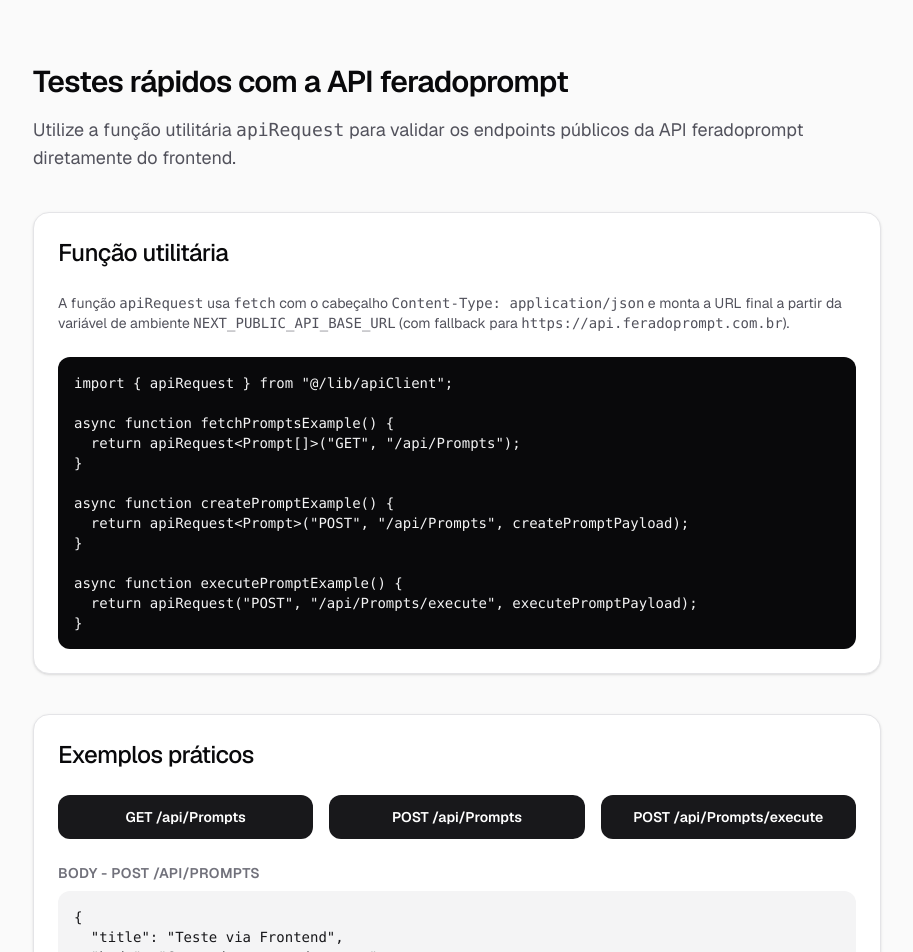
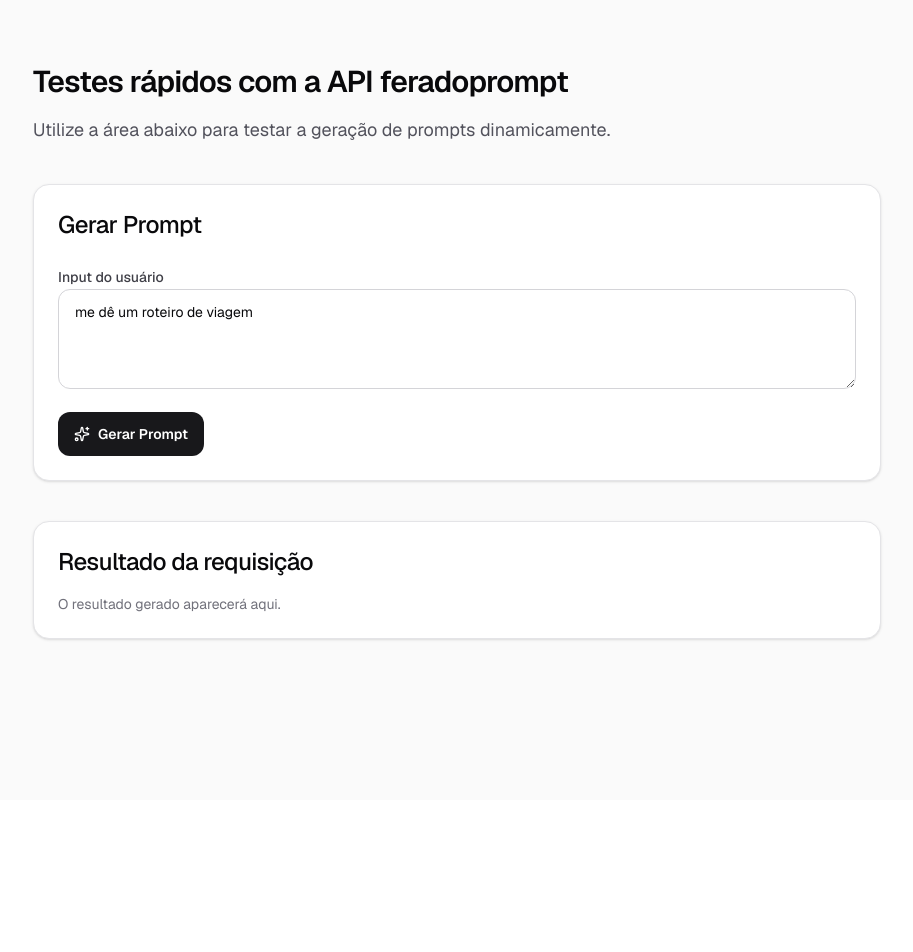
Before and after one commit to xandeq/feradoprompt, a Next.js app in the folder frontend/: page / in a window 1280 px wide. Shown: the top 952 px of the page, without its empty margins (183-1096 px from the left). After the commit the page ends 800 px from the top, so only its background shows below. Built offline with nearby package versions, Linux system fonts and the light colour scheme.

Commit message:
Refatoração Completa  playground real para testar a geração de prompt

```diff
--- a/frontend/package.json
+++ b/frontend/package.json
@@ -11,6 +11,7 @@
   },
   "dependencies": {
     "@tailwindcss/typography": "^0.5.19",
+    "lucide-react": "^0.554.0",
     "next": "16.0.1",
     "react": "19.2.0",
     "react-dom": "19.2.0",
--- a/frontend/src/app/page.tsx
+++ b/frontend/src/app/page.tsx
@@ -1,6 +1,7 @@
 "use client";
 
 import { apiRequest } from "@/lib/apiClient";
+import { Sparkles } from "lucide-react";
 import { useState } from "react";
 import ReactMarkdown from "react-markdown";
 
@@ -39,47 +40,34 @@
   model: "gpt-4",
 };
 
-const executePromptPayload: ExecutePromptPayload = {
-  promptId: 1,
-  input: "me dê um roteiro de viagem",
-  model: "gpt-4",
-};
-
-async function fetchPromptsExample() {
-  return apiRequest<Prompt[]>("GET", "/api/Prompts");
-}
-
-async function createPromptExample() {
-  return apiRequest<Prompt>("POST", "/api/Prompts", createPromptPayload);
-}
-
-async function executePromptExample() {
-  return apiRequest<PromptResponse>(
-    "POST",
-    "/api/Prompts/execute",
-    executePromptPayload,
-  );
-}
-
 export default function Home() {
   const [isLoading, setIsLoading] = useState(false);
   const [result, setResult] = useState<string>("");
   const [error, setError] = useState<string>("");
   const [isHtmlOutput, setIsHtmlOutput] = useState(false);
+  const [input, setInput] = useState("me dê um roteiro de viagem");
 
-  const runExample = async (action: () => Promise<unknown>) => {
+  const handleGeneratePrompt = async () => {
     setIsLoading(true);
     setResult("");
     setError("");
     setIsHtmlOutput(false);
 
     try {
-      const response = await action();
+      const payload: ExecutePromptPayload = {
+        promptId: 1,
+        input: input,
+        model: "gpt-4",
+      };
 
-      // Verifica se é a resposta de execução e tem output
+      const response = await apiRequest<PromptResponse>(
+        "POST",
+        "/api/Prompts/execute",
+        payload,
+      );
+
       if (typeof response === 'object' && response !== null && 'output' in response) {
-         const output = (response as PromptResponse).output;
-         setResult(output);
+         setResult(response.output);
          setIsHtmlOutput(true);
       } else {
          setResult(JSON.stringify(response, null, 2));
@@ -116,88 +104,37 @@
             Testes rápidos com a API feradoprompt
           </h1>
           <p className="text-lg text-zinc-600 dark:text-zinc-400">
-            Utilize a função utilitária <code>apiRequest</code> para validar os
-            endpoints públicos da API feradoprompt diretamente do frontend.
+            Utilize a área abaixo para testar a geração de prompts dinamicamente.
           </p>
         </header>
 
         <section className="space-y-6 rounded-2xl border border-zinc-200 bg-white p-6 shadow-sm dark:border-zinc-800 dark:bg-zinc-900">
           <h2 className="text-2xl font-medium tracking-tight">
-            Função utilitária
+            Gerar Prompt
           </h2>
-          <p className="text-sm text-zinc-600 dark:text-zinc-400">
-            A função <code>apiRequest</code> usa{" "}
-            <code>fetch</code> com o cabeçalho{" "}
-            <code>Content-Type: application/json</code> e monta a URL final a
-            partir da variável de ambiente{" "}
-            <code>NEXT_PUBLIC_API_BASE_URL</code> (com fallback para{" "}
-            <code>https://api.feradoprompt.com.br</code>).
-          </p>
-          <pre className="overflow-x-auto rounded-xl bg-zinc-950 p-4 text-sm text-zinc-100">
-            <code>{`import { apiRequest } from "@/lib/apiClient";
 
-async function fetchPromptsExample() {
-  return apiRequest<Prompt[]>("GET", "/api/Prompts");
-}
+          <div className="space-y-4">
+            <div className="space-y-2">
+              <label htmlFor="input" className="text-sm font-medium text-zinc-700 dark:text-zinc-300">
+                Input do usuário
+              </label>
+              <textarea
+                id="input"
+                value={input}
+                onChange={(e) => setInput(e.target.value)}
+                className="w-full min-h-[100px] rounded-xl border border-zinc-300 bg-transparent px-4 py-3 text-sm outline-none focus:border-zinc-500 focus:ring-1 focus:ring-zinc-500 dark:border-zinc-700 dark:bg-zinc-950 dark:text-white"
+                placeholder="Digite aqui o seu pedido..."
+              />
+            </div>
 
-async function createPromptExample() {
-  return apiRequest<Prompt>("POST", "/api/Prompts", createPromptPayload);
-}
-
-async function executePromptExample() {
-  return apiRequest("POST", "/api/Prompts/execute", executePromptPayload);
-}`}</code>
-          </pre>
-        </section>
-
-        <section className="space-y-6 rounded-2xl border border-zinc-200 bg-white p-6 shadow-sm dark:border-zinc-800 dark:bg-zinc-900">
-          <h2 className="text-2xl font-medium tracking-tight">
-            Exemplos práticos
-          </h2>
-          <div className="grid gap-4 md:grid-cols-3">
             <button
-              type="button"
-              onClick={() => runExample(fetchPromptsExample)}
-              className="rounded-xl bg-zinc-900 px-4 py-3 text-sm font-semibold text-white transition hover:bg-zinc-700 disabled:pointer-events-none disabled:opacity-70 dark:bg-zinc-100 dark:text-zinc-900 dark:hover:bg-zinc-300"
-              disabled={isLoading}
+              onClick={handleGeneratePrompt}
+              disabled={isLoading || !input.trim()}
+              className="flex w-full items-center justify-center gap-2 rounded-xl bg-zinc-900 px-4 py-3 text-sm font-semibold text-white transition hover:bg-zinc-700 disabled:pointer-events-none disabled:opacity-70 dark:bg-zinc-100 dark:text-zinc-900 dark:hover:bg-zinc-300 sm:w-auto"
             >
-              GET /api/Prompts
+              <Sparkles className="h-4 w-4" />
+              {isLoading ? "Gerando..." : "Gerar Prompt"}
             </button>
-            <button
-              type="button"
-              onClick={() => runExample(createPromptExample)}
-              className="rounded-xl bg-zinc-900 px-4 py-3 text-sm font-semibold text-white transition hover:bg-zinc-700 disabled:pointer-events-none disabled:opacity-70 dark:bg-zinc-100 dark:text-zinc-900 dark:hover:bg-zinc-300"
-              disabled={isLoading}
-            >
-              POST /api/Prompts
-            </button>
-            <button
-              type="button"
-              onClick={() => runExample(executePromptExample)}
-              className="rounded-xl bg-zinc-900 px-4 py-3 text-sm font-semibold text-white transition hover:bg-zinc-700 disabled:pointer-events-none disabled:opacity-70 dark:bg-zinc-100 dark:text-zinc-900 dark:hover:bg-zinc-300"
-              disabled={isLoading}
-            >
-              POST /api/Prompts/execute
-            </button>
-          </div>
-
-          <div className="space-y-4 text-sm">
-            <div>
-              <h3 className="mb-2 font-semibold uppercase tracking-wide text-zinc-500">
-                Body - POST /api/Prompts
-              </h3>
-              <pre className="overflow-x-auto rounded-xl bg-zinc-100 p-4 text-zinc-900 dark:bg-zinc-950 dark:text-zinc-100">
-                <code>{JSON.stringify(createPromptPayload, null, 2)}</code>
-              </pre>
-            </div>
-            <div>
-              <h3 className="mb-2 font-semibold uppercase tracking-wide text-zinc-500">
-                Body - POST /api/Prompts/execute
-              </h3>
-              <pre className="overflow-x-auto rounded-xl bg-zinc-100 p-4 text-zinc-900 dark:bg-zinc-950 dark:text-zinc-100">
-                <code>{JSON.stringify(executePromptPayload, null, 2)}</code>
-              </pre>
-            </div>
           </div>
         </section>
 
@@ -217,14 +154,19 @@
           </div>
 
           {isLoading && (
-            <p className="text-sm text-zinc-500">Executando requisição...</p>
+            <div className="flex flex-col items-center justify-center py-10 space-y-4 text-zinc-500">
+              <Sparkles className="h-8 w-8 animate-pulse text-zinc-400" />
+              <p className="text-sm">Processando seu pedido...</p>
+            </div>
           )}
+
           {error && (
             <pre className="overflow-x-auto rounded-xl border border-red-300 bg-red-50 p-4 text-sm text-red-700 dark:border-red-700 dark:bg-red-950 dark:text-red-200">
               <code>{error}</code>
             </pre>
           )}
-          {result && (
+
+          {result && !isLoading && (
             <div className="overflow-x-auto rounded-xl bg-zinc-100 p-4 text-sm text-zinc-900 dark:bg-zinc-950 dark:text-zinc-100">
               {isHtmlOutput ? (
                 <article className="prose prose-sm dark:prose-invert max-w-none">
@@ -235,9 +177,10 @@
               )}
             </div>
           )}
+
           {!isLoading && !error && !result && (
             <p className="text-sm text-zinc-500">
-              Selecione uma das ações acima para visualizar a resposta.
+              O resultado gerado aparecerá aqui.
             </p>
           )}
         </section>
```
Also changed, not shown: 1 other file (tests, documents, lock files or other folders).
